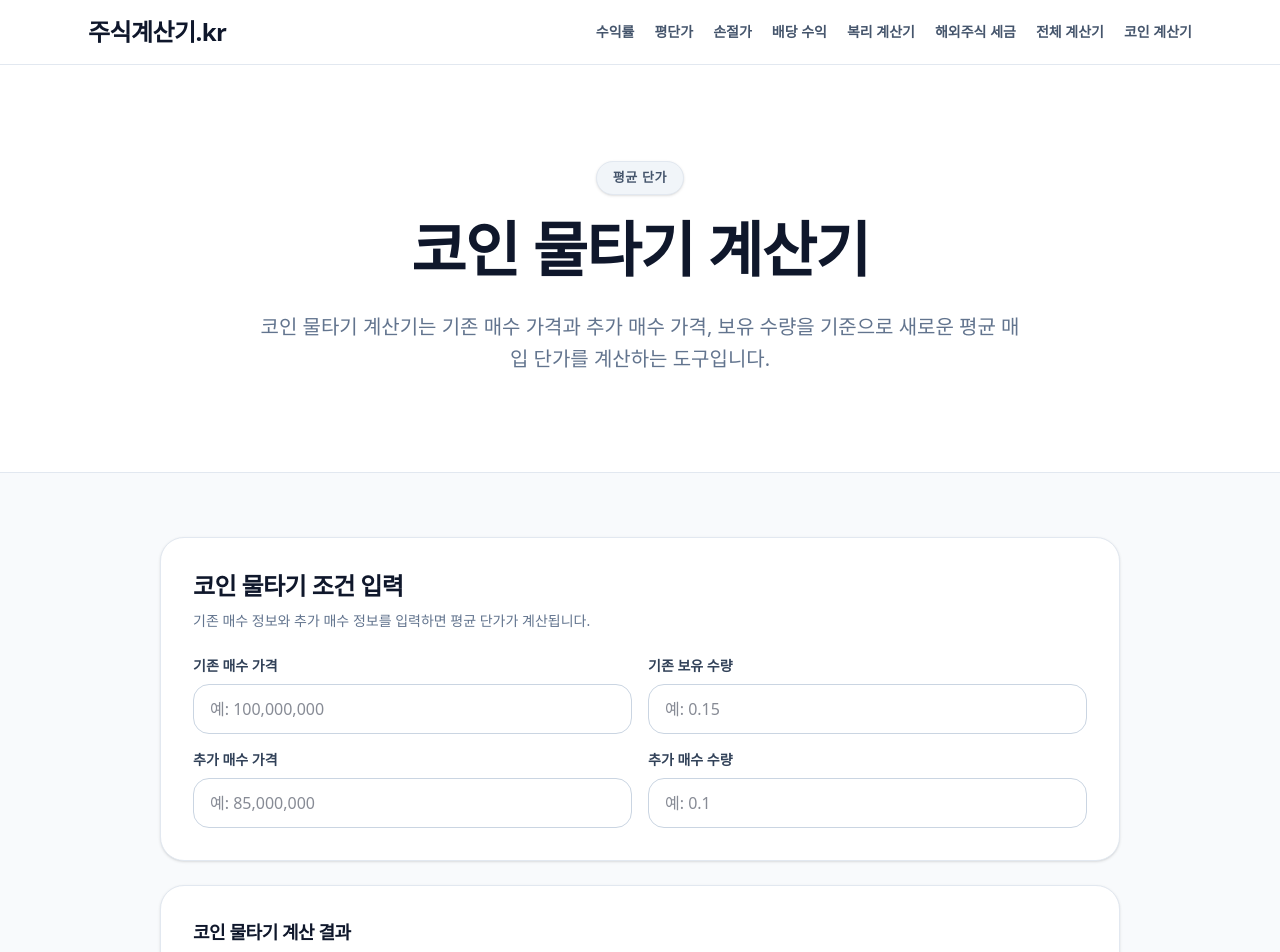
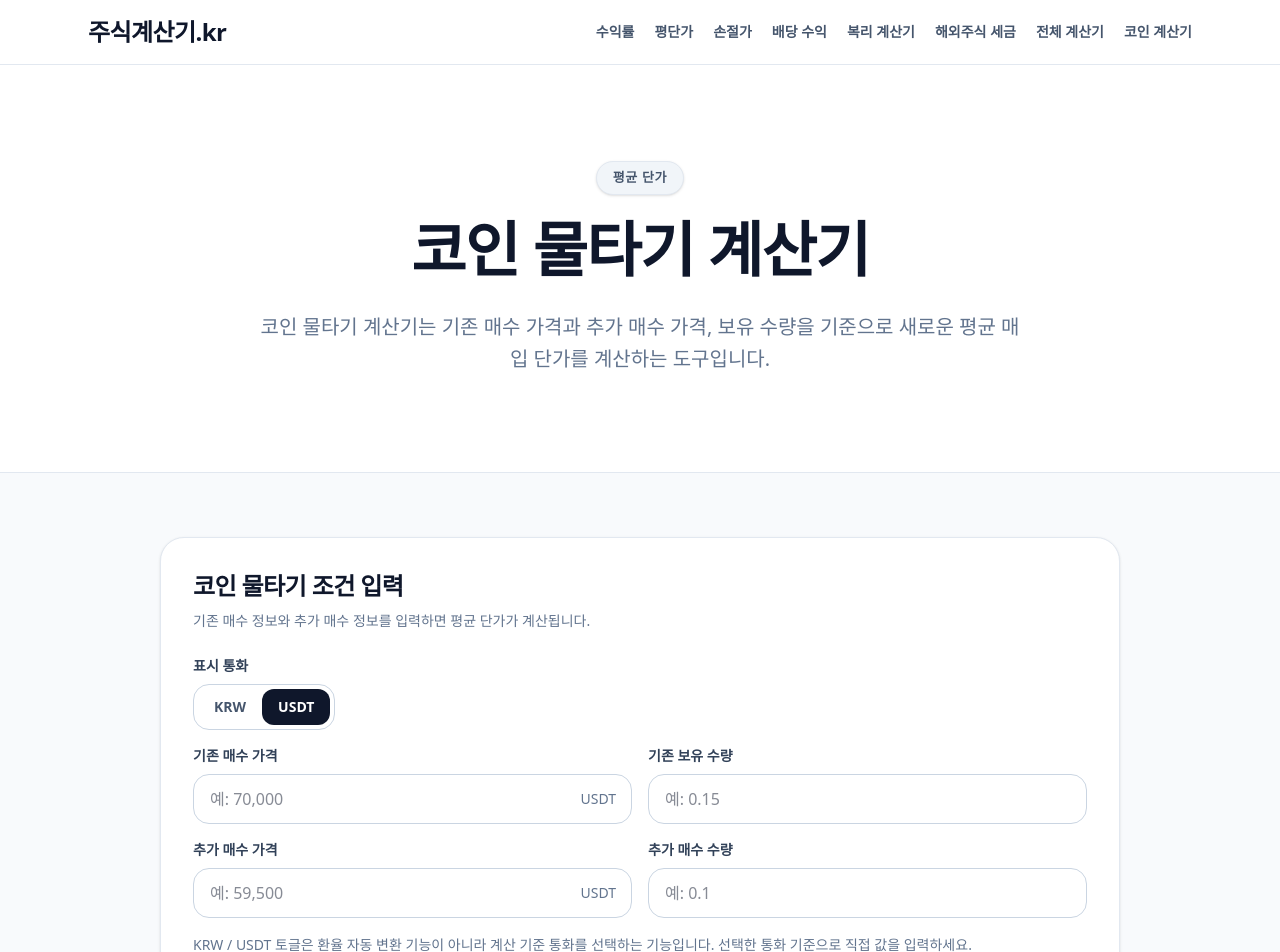
Before and after one commit to YG-coder/stock-calculator, a Next.js app: page /crypto/average in a window 1280 px wide. Shown: the top 952 px of the page. Built offline with nearby package versions, Linux system fonts and the light colour scheme.

Commit message:
feat: 코인 물타기 계산기에 KRW/USDT 토글 추가

```diff
--- a/src/components/calculator/CryptoAverageCalculator.tsx
+++ b/src/components/calculator/CryptoAverageCalculator.tsx
@@ -9,6 +9,9 @@ import {
     ResultDetail,
     InputField,
 } from "@/components/ui/Shared";
+import CurrencyToggle from "@/components/calculator/CurrencyToggle";
+
+type Currency = "KRW" | "USDT";
 
 function formatNumber(value: number, maximumFractionDigits = 2) {
     if (!Number.isFinite(value)) return "0";
@@ -19,10 +22,13 @@ function formatNumber(value: number, maximumFractionDigits = 2) {
 }
 
 export default function CryptoAverageCalculator() {
+    const [currency, setCurrency] = useState<Currency>("USDT");
     const [price1, setPrice1] = useState("");
     const [qty1, setQty1] = useState("");
     const [price2, setPrice2] = useState("");
     const [qty2, setQty2] = useState("");
+
+    const moneyUnit = currency === "KRW" ? "원" : "USDT";
 
     const result = useMemo(() => {
         const p1 = Number(price1);
@@ -76,12 +82,15 @@ export default function CryptoAverageCalculator() {
                 title="코인 물타기 조건 입력"
                 description="기존 매수 정보와 추가 매수 정보를 입력하면 평균 단가가 계산됩니다."
             >
+                <CurrencyToggle value={currency} onChange={setCurrency} />
+
                 <div className="grid gap-4 sm:grid-cols-2">
                     <InputField
                         id="price1"
                         label="기존 매수 가격"
                         type="number"
-                        placeholder="예: 100000000"
+                        placeholder={currency === "KRW" ? "예: 100000000" : "예: 70000"}
+                        unit={moneyUnit}
                         value={price1}
                         onChange={(e) => setPrice1(e.target.value)}
                     />
@@ -100,7 +109,8 @@ export default function CryptoAverageCalculator() {
                         id="price2"
                         label="추가 매수 가격"
                         type="number"
-                        placeholder="예: 85000000"
+                        placeholder={currency === "KRW" ? "예: 85000000" : "예: 59500"}
+                        unit={moneyUnit}
                         value={price2}
                         onChange={(e) => setPrice2(e.target.value)}
                     />
@@ -113,6 +123,11 @@ export default function CryptoAverageCalculator() {
                         onChange={(e) => setQty2(e.target.value)}
                     />
                 </div>
+
+                <p className="text-sm leading-relaxed text-slate-500">
+                    KRW / USDT 토글은 환율 자동 변환 기능이 아니라 계산 기준 통화를 선택하는 기능입니다.
+                    선택한 통화 기준으로 직접 값을 입력하세요.
+                </p>
             </CalculatorCard>
 
             <ResultCard
@@ -123,6 +138,7 @@ export default function CryptoAverageCalculator() {
                 <ResultHighlight
                     label="새 평균 단가"
                     value={formatNumber(result.avgPrice)}
+                    unit={moneyUnit}
                     tone="default"
                 />
 
@@ -134,6 +150,7 @@ export default function CryptoAverageCalculator() {
                     <ResultDetail
                         label="총 매수 금액"
                         value={formatNumber(result.totalAmount)}
+                        unit={moneyUnit}
                     />
                 </div>
             </ResultCard>
```
